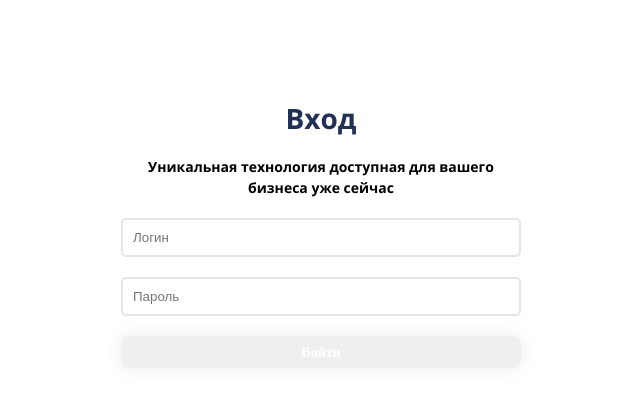
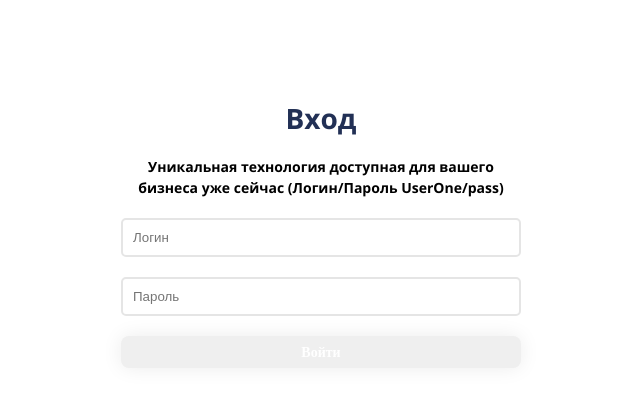
Before and after one commit to col3name/test-task-d3, a React (Create React App) app: page /login in a window 1280 px wide. Shown: the top 406 px of the page, without its empty margins (319-959 px from the left). Built offline with nearby package versions, Linux system fonts and the light colour scheme.

Commit message:
refactor: minor fix

```diff
--- a/src/pages/Login/Login.tsx
+++ b/src/pages/Login/Login.tsx
@@ -62,6 +62,7 @@ const Login: React.FC<LoginProps> = ({
       <Title align={TitleAlign.Center}>Вход</Title>
       <Title align={TitleAlign.Center} size={TitleSize.Medium} color={Colors.black}>
         Уникальная технология доступная для вашего бизнеса уже сейчас
+        (Логин/Пароль UserOne/pass)
       </Title>
       <TextInput
         value={login}
```
